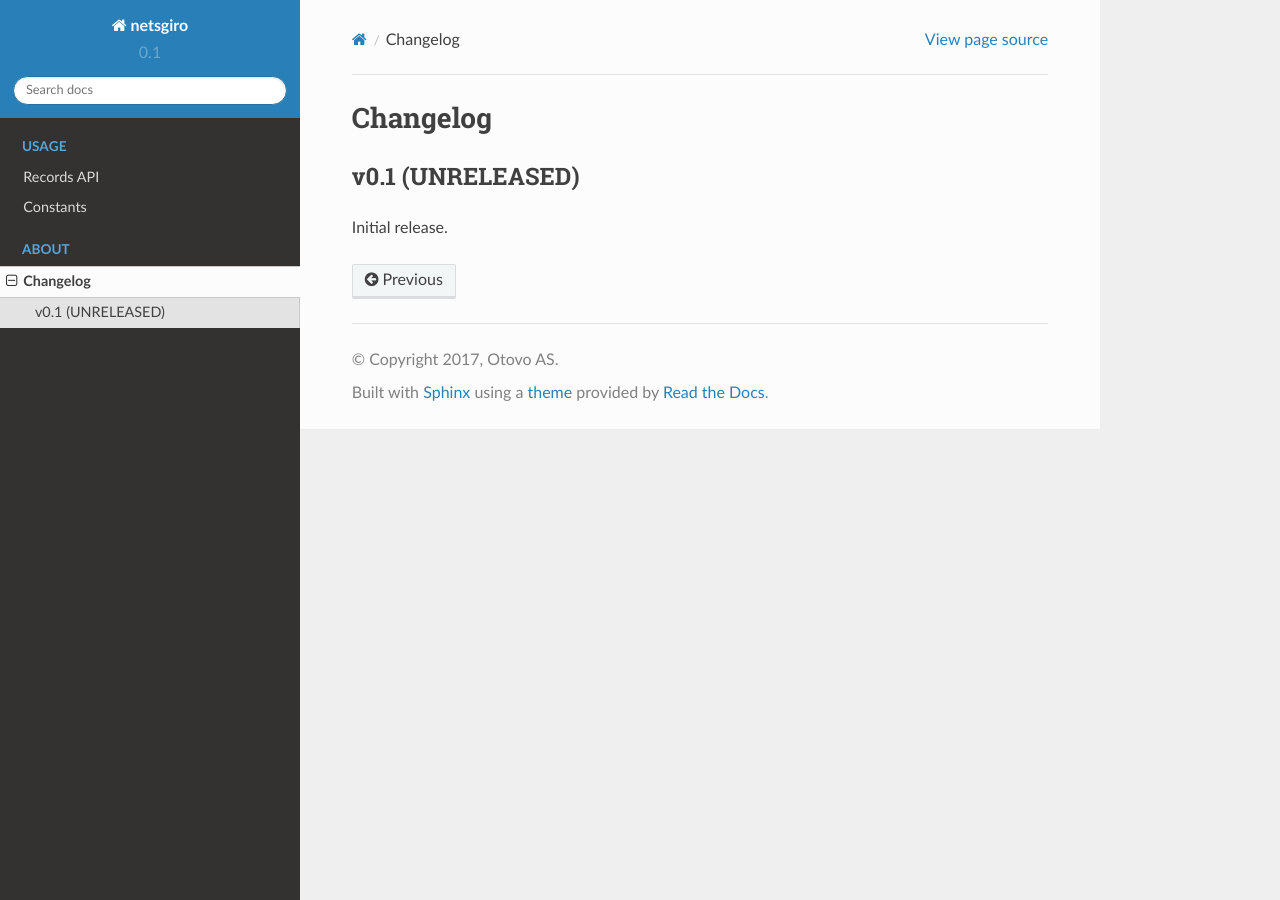
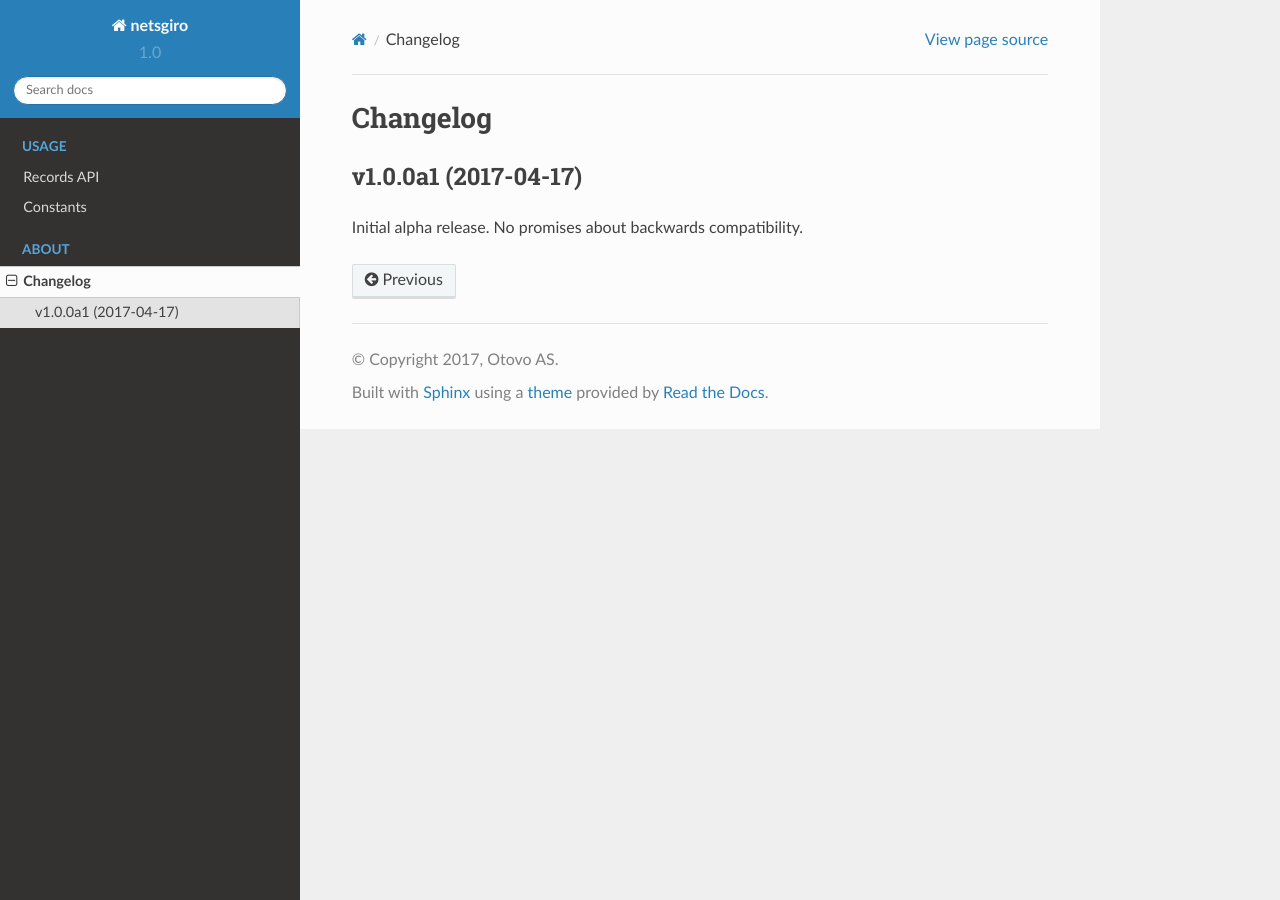
Before and after one commit to otovo/python-netsgiro, a Sphinx documentation site: the page built from docs/changelog.rst, in a window 1280 px wide. Built offline with Sphinx 7.4.7 and the Read the Docs theme 2.0.0, drawn with Linux system fonts in a browser that asks for light colours.

Commit message:
Release 1.0.0a1

```diff
--- a/docs/changelog.rst
+++ b/docs/changelog.rst
@@ -3,7 +3,7 @@ Changelog
 =========
 
 
-v0.1 (UNRELEASED)
-=================
+v1.0.0a1 (2017-04-17)
+=====================
 
-Initial release.
+Initial alpha release. No promises about backwards compatibility.
--- a/netsgiro/__init__.py
+++ b/netsgiro/__init__.py
@@ -1,4 +1,4 @@
-__version__ = '0.1.0'
+__version__ = '1.0.0a1'
 
 
 from netsgiro.constants import *  # noqa: Rexport
```
